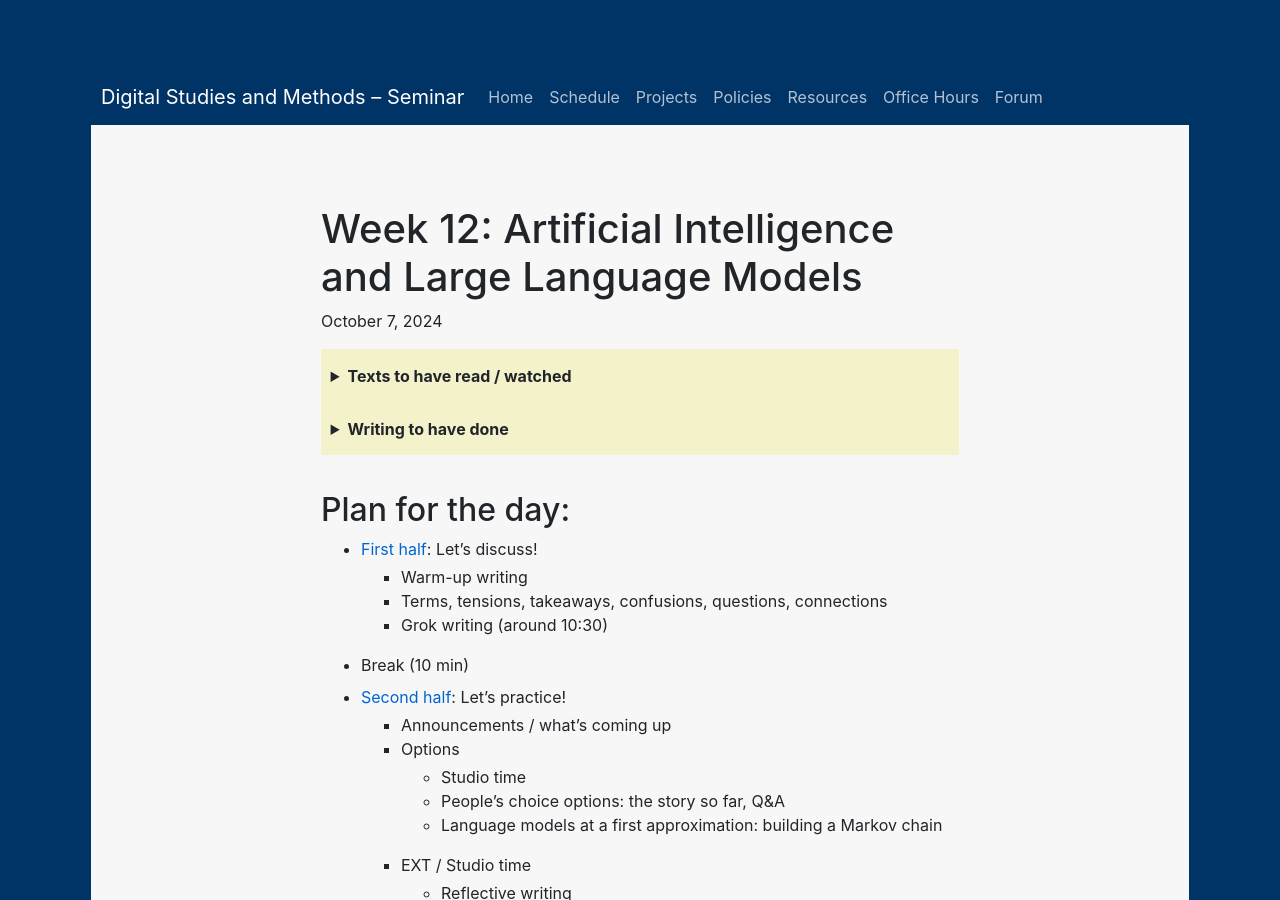
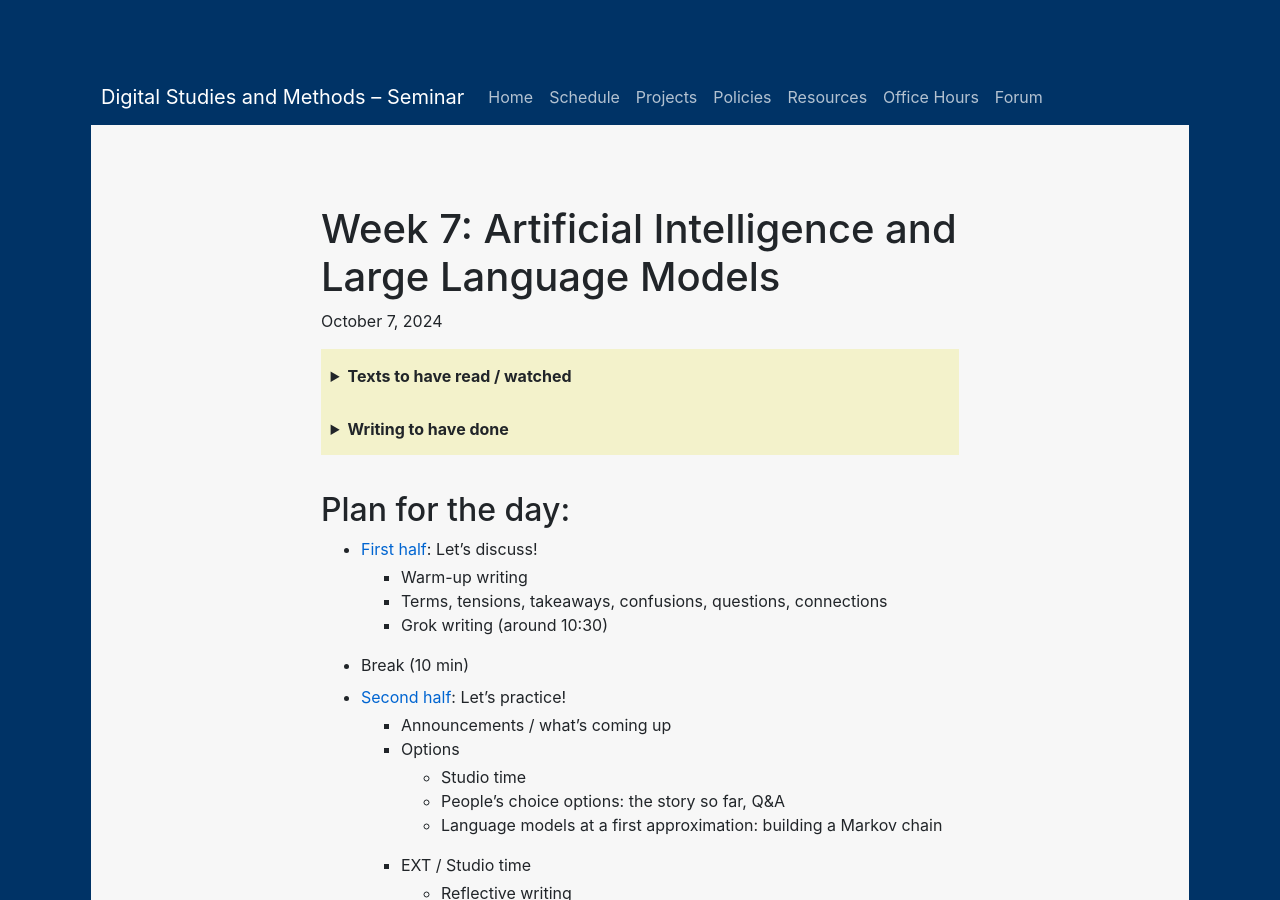
Before and after one commit to benmiller314/dsam2024fall, a Jekyll site: the page built from plans/week-07.md, in a window 1280 px wide and 900 px high. Built offline with Jekyll 4.4.1, drawn with Linux system fonts in a browser that asks for light colours; our own code applies the rules of GitHub Pages for plain Markdown files.

Commit message:
correct time anomoly
it's week 7. not 12.

```diff
--- a/plans/week-07.md
+++ b/plans/week-07.md
@@ -1,5 +1,5 @@
 
-# Week 12: Artificial Intelligence and Large Language Models
+# Week 7: Artificial Intelligence and Large Language Models
 <span class="date">October 7, 2024</span>
 
 <section class="prereqs">
```
